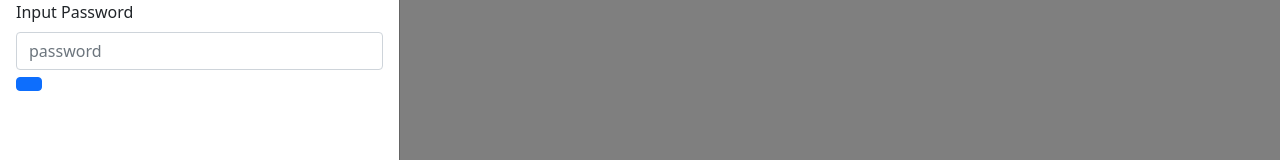
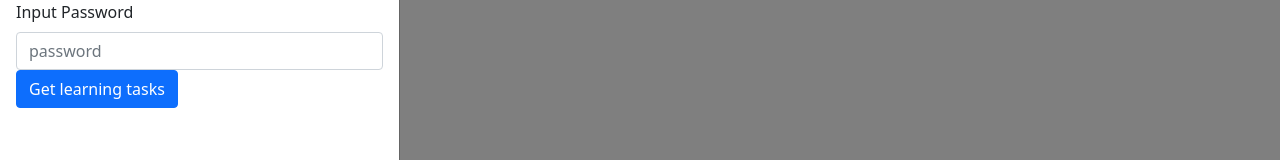
Before and after one commit to nslebruh/clompass-frontend-improved, a React (Create React App) app: page / in a window 1280 px wide. Both pictures are taken after a click on the button "Update data". Shown: the part 426-586 px from the top of the page. Built offline with nearby package versions, Linux system fonts and the light colour scheme.

Commit message:
Update index.jsx

```diff
--- a/src/index.jsx
+++ b/src/index.jsx
@@ -227,7 +227,7 @@ export default class App extends React.Component {
                             <br/>
                             <Form.Label>Input Password</Form.Label>
                             <Form.Control type="password" placeholder="password" name="password" id="password" onChange={(event) => this.setState({[event.target.name]: event.target.value})} />
-                            <Button type="button" onClick={() => this.fetchApi()} ></Button>
+                            <Button type="button" onClick={() => this.fetchApi()}>Get learning tasks</Button>
                         </Form>
                         {/* <Form>
                                 <Form.Label>Input Username</Form.Label>
```
